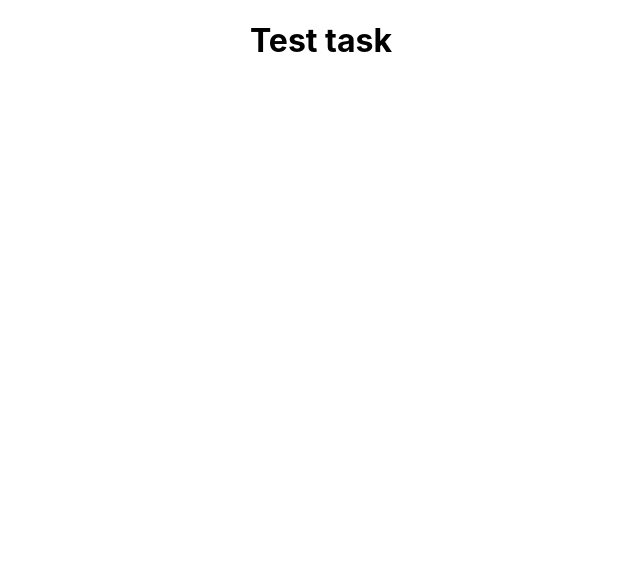
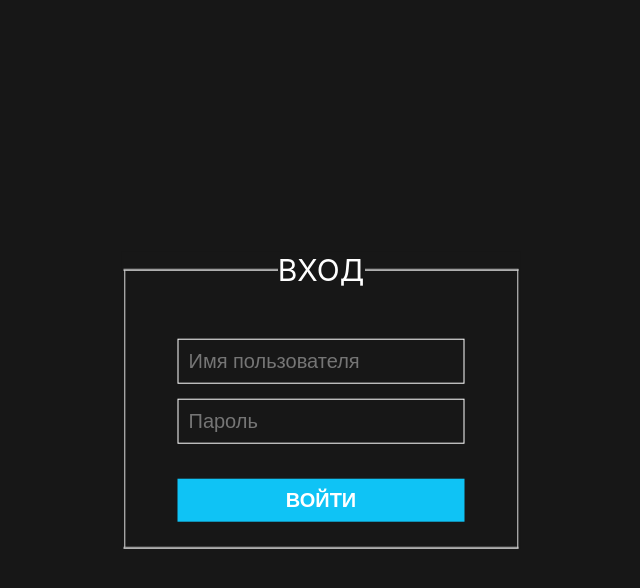
Before and after one commit to Necritto/react-task, a React (Create React App) app: page / in a window 1280 px wide. Shown: the top 588 px of the page, without its empty margins (319-959 px from the left). Built offline with nearby package versions, Linux system fonts and the light colour scheme.

Commit message:
Feature: Auth component [ref:no-ref]

```diff
--- a/package.json
+++ b/package.json
@@ -6,8 +6,11 @@
     "@testing-library/jest-dom": "^4.2.4",
     "@testing-library/react": "^9.3.2",
     "@testing-library/user-event": "^7.1.2",
+    "axios": "^0.19.2",
+    "node-sass": "^4.14.1",
     "react": "^16.13.1",
     "react-dom": "^16.13.1",
+    "react-router-dom": "^5.2.0",
     "react-scripts": "3.4.3"
   },
   "scripts": {
--- a/src/App.js
+++ b/src/App.js
@@ -1,10 +1,11 @@
 import React from "react";
 import "./App.css";
+import { Auth } from "./components/Auth/Auth";
 
 function App() {
   return (
     <div className="App">
-      <h1>Test task</h1>
+      <Auth />
     </div>
   );
 }
--- /dev/null
+++ b/src/components/Auth/Auth.js
@@ -0,0 +1,22 @@
+import React from "react";
+import classes from "./Auth.module.scss";
+
+export const Auth = () => {
+  return (
+    <form className={classes.form}>
+      <fieldset>
+        <legend>Вход</legend>
+        <div className={classes.input__form}>
+          <input type="text" placeholder="Имя пользователя" name="username" />
+        </div>
+        <div className={classes.input__form}>
+          <input type="password" placeholder="Пароль" name="password" />
+        </div>
+        <div className={classes.input__form}>
+          <input type="submit" value="Войти" />
+        </div>
+      </fieldset>
+      <div className={classes.errors}></div>
+    </form>
+  );
+};
--- /dev/null
+++ b/src/components/Auth/Auth.module.scss
@@ -0,0 +1,71 @@
+.form {
+  position: absolute;
+  top: 50%;
+  left: 50%;
+  transform: translate(-50%, -50%);
+  background: #171717;
+
+  legend {
+    margin: 30px auto;
+    padding: 0;
+    text-align: center;
+    color: #ffffff;
+    font-size: 30px;
+    text-transform: uppercase;
+  }
+
+  .input__form {
+    margin: 15px 40px;
+    text-align: center;
+
+    input {
+      padding: 10px;
+      width: 100%;
+      color: #ffffff;
+      font-size: 20px;
+      background: none;
+      outline: none;
+      border: 1px solid #ffffff;
+      box-sizing: border-box;
+    }
+
+    input[type="text"]:focus,
+    input[type="password"]:focus {
+      border: 1px solid #0fc3f5;
+    }
+
+    input[type="submit"] {
+      margin-top: 20px;
+      color: #ffffff;
+      font-weight: bold;
+      text-transform: uppercase;
+      border: none;
+      background: #0fc3f5;
+      transition: background 0.3s;
+
+      &:hover {
+        background: #4442db;
+      }
+    }
+  }
+
+  .errors {
+    position: absolute;
+    color: #ff0000;
+    display: flex;
+    flex-direction: column;
+
+    .error {
+      width: 340px;
+      margin-bottom: 10px;
+
+      &:first-child {
+        margin-top: 10px;
+      }
+
+      &:last-child {
+        margin-bottom: 0;
+      }
+    }
+  }
+}
--- a/src/index.css
+++ b/src/index.css
@@ -1,13 +1,6 @@
 body {
   margin: 0;
-  font-family: -apple-system, BlinkMacSystemFont, 'Segoe UI', 'Roboto', 'Oxygen',
-    'Ubuntu', 'Cantarell', 'Fira Sans', 'Droid Sans', 'Helvetica Neue',
-    sans-serif;
-  -webkit-font-smoothing: antialiased;
-  -moz-osx-font-smoothing: grayscale;
+  font-family: -apple-system, BlinkMacSystemFont, "Segoe UI", "Roboto", "Oxygen", "Ubuntu",
+    "Cantarell", "Fira Sans", "Droid Sans", "Helvetica Neue", sans-serif;
+  background: #171717;
 }
-
-code {
-  font-family: source-code-pro, Menlo, Monaco, Consolas, 'Courier New',
-    monospace;
-}
```
Also changed, not shown: 1 other file (tests, documents, lock files or other folders).
